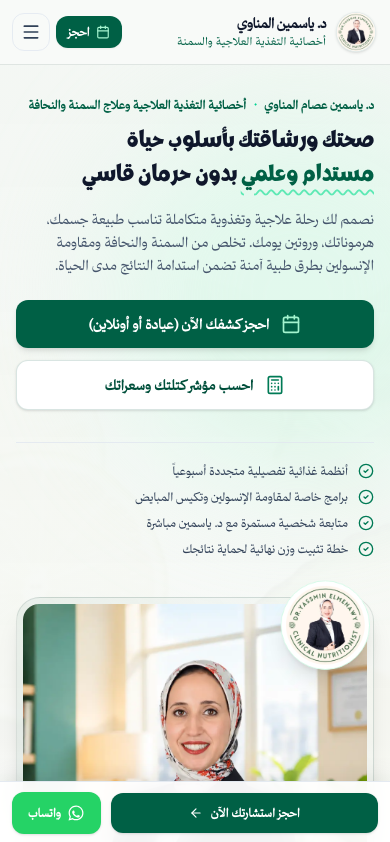
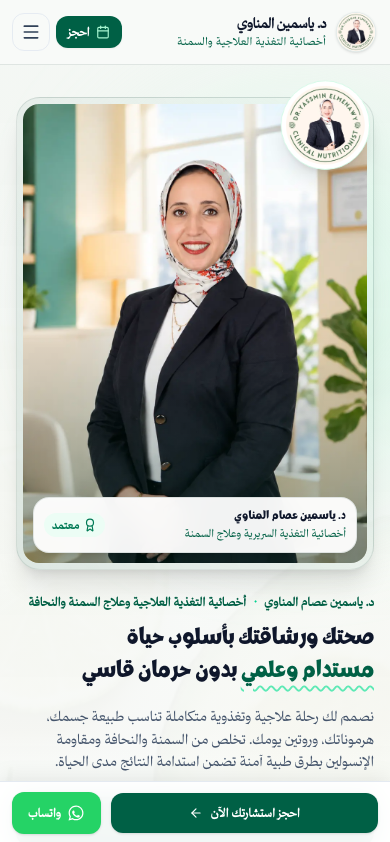
Before and after one commit to Mahmoud14161/Dr-Yasmin, a React (Vite) app: page / in a window 390 px wide. Shown: the top 842 px of the page. Built offline with nearby package versions, Linux system fonts and the light colour scheme.

Commit message:
Place doctor portrait first on mobile view in HeroSection

```diff
--- a/src/components/HeroSection.tsx
+++ b/src/components/HeroSection.tsx
@@ -93,7 +93,7 @@ export const HeroSection: React.FC<HeroSectionProps> = ({
     <section
       ref={containerRef}
       id="home"
-      className="relative pt-8 pb-16 lg:pt-14 lg:pb-24 overflow-hidden bg-gradient-to-b from-[#F3F7F3] via-[#F8FAF8] to-white"
+      className="relative pt-6 pb-14 lg:pt-14 lg:pb-24 overflow-hidden bg-gradient-to-b from-[#F3F7F3] via-[#F8FAF8] to-white"
     >
       {/* Subtle organic decorative healthy food backdrop (Imagen generated) */}
       <div className="absolute inset-0 z-0 pointer-events-none overflow-hidden">
@@ -111,10 +111,10 @@ export const HeroSection: React.FC<HeroSectionProps> = ({
       <div className="absolute bottom-10 left-[-80px] w-80 h-80 bg-emerald-50 rounded-full blur-2xl pointer-events-none" />
 
       <div className="max-w-7xl mx-auto px-4 sm:px-6 lg:px-8 relative z-10">
-        <div className="grid grid-cols-1 lg:grid-cols-12 gap-8 sm:gap-12 lg:gap-8 items-center">
+        <div className="grid grid-cols-1 lg:grid-cols-12 gap-6 sm:gap-10 lg:gap-8 items-center">
 
-          {/* Right Column (in RTL): Headline, Doctor Bio Kicker, CTAs */}
-          <div ref={textContentRef} className="lg:col-span-7 flex flex-col items-start text-right">
+          {/* Right Column (in RTL on Desktop, Second on Mobile): Headline, Doctor Bio Kicker, CTAs */}
+          <div ref={textContentRef} className="order-2 lg:order-1 lg:col-span-7 flex flex-col items-start text-right">
 
             {/* Unboxed natural kicker */}
             <div className="flex flex-wrap items-center gap-x-2 gap-y-1 text-xs md:text-sm font-bold text-emerald-800 mb-3 sm:mb-4">
@@ -180,8 +180,8 @@ export const HeroSection: React.FC<HeroSectionProps> = ({
 
           </div>
 
-          {/* Left Column (in RTL): Doctor Image & Brand Stamp */}
-          <div className="lg:col-span-5 flex justify-center relative mt-2 lg:mt-0">
+          {/* Left Column (in RTL on Desktop, First on Mobile): Doctor Image & Brand Stamp */}
+          <div className="order-1 lg:order-2 lg:col-span-5 flex justify-center relative mt-2 lg:mt-0">
             <div ref={imageFrameRef} className="relative w-full max-w-sm sm:max-w-md lg:max-w-none">
 
               {/* Doctor Portrait Frame */}
```
